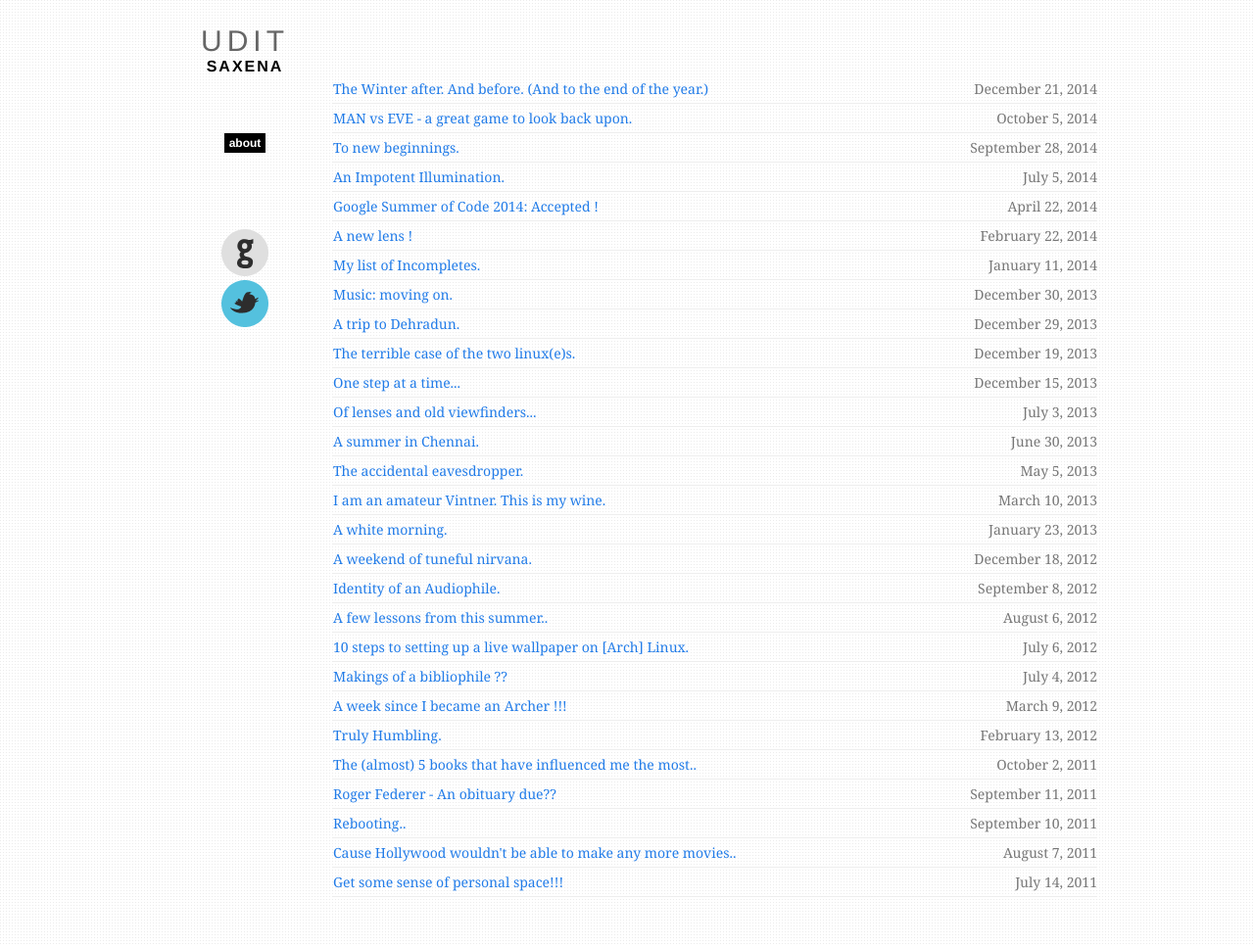
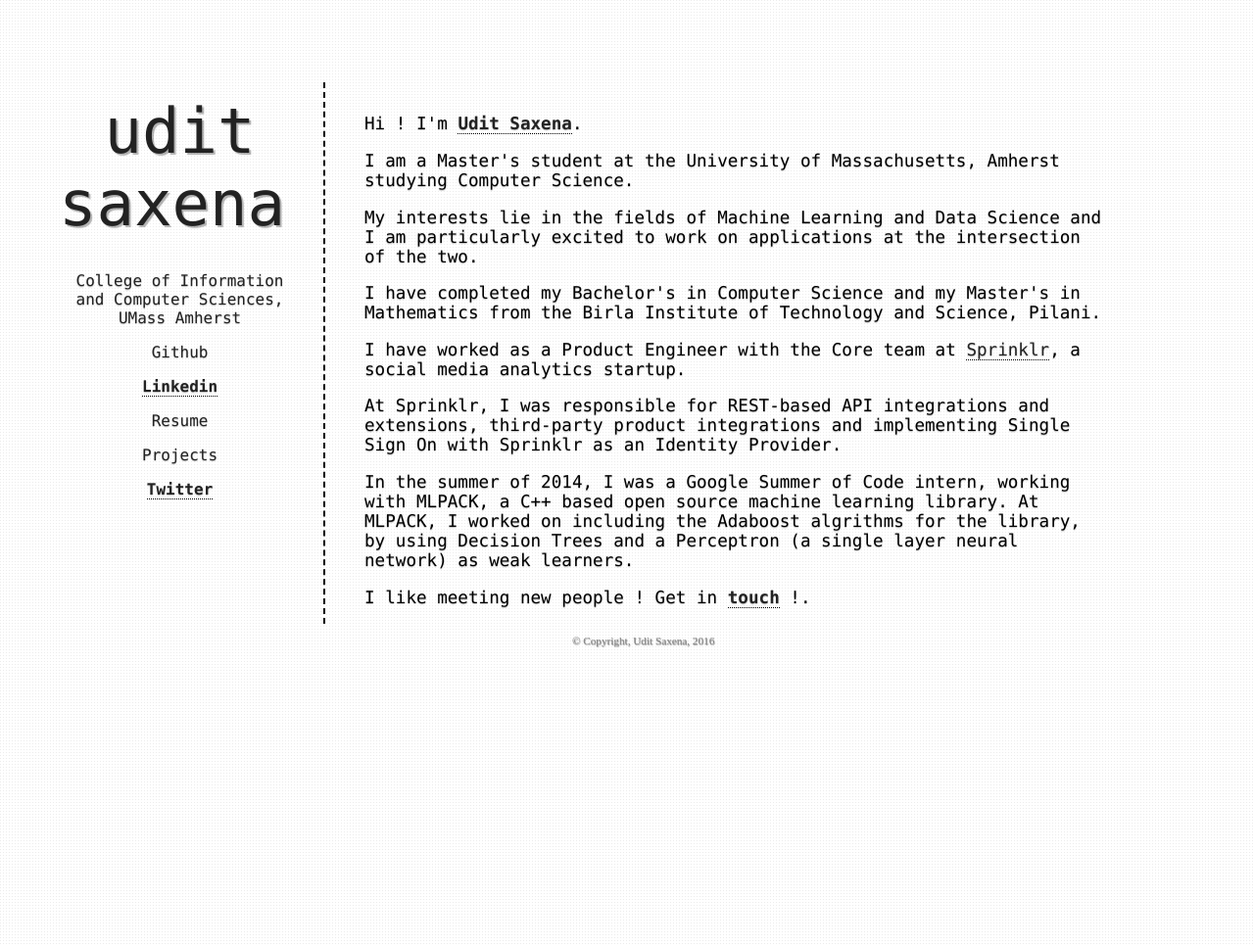
Before and after one commit to uditsaxena/uditsaxena-old.github.com, a Jekyll site: the page index.html, which Jekyll copies as it is, in a window 1280 px wide and 966 px high. Shown: the whole window at 98% size. Built offline with Jekyll 4.4.1, drawn with Linux system fonts in a browser that asks for light colours; Markdown is read by kramdown in place of the engine named in the settings.

Commit message:
Updating website to reflect more relevant and current information.

```diff
--- a/about.html
+++ b/about.html
@@ -1,24 +1,17 @@
-<!doctype html>
-<html>
-<head>
-	<title>Udit Saxena</title>
-	<meta charset="utf-8">
-	<link rel="stylesheet" type="text/css" href="profile.css">
-	<link rel="icon" type="image/x-icon" href="favi.ico">
-</head>
-<body>
-	<div id="one">
-		 <div id="img">u.</div>
-		 <section id="center"><p>Hi there! I'm <a href="#"><strong>Udit Saxena</strong></a>.</p>
-		 	<p>I am a <a href="http://uditsaxena.wordpress.com/" target="_blank"><strong>blogger</strong></a>, a coffee nerd and all-things<a></a>-Linux enthusiast.</p>
-		 	<p>Also, I like to <a href="https://github.com/uditsaxena" target="_blank"><strong>code</strong></a> interesting things.</p>
-		 	<p>I'm <a href="http://www.google-melange.com/gsoc/project/details/google/gsoc2014/udbhavsaxena/5700735861784576" target="_blank"><strong>participating</strong></a> in Google Summer of Code 2014 under <a href="http://mlpack.org/"><strong>MLPACK</strong></a>.</p>
-		 	<p>When I'm not sitting at my lapto<a></a>p, I can be found <a href="http://www.flickr.com/photos/uditsaxena/" target="_blank"><strong>clicking</strong></a> with my Sony A-37, <a href="http://uditsaxena.wordpress.com/2013/03/10/i-am-an-amateur-vintner-this-is-my-wine/" target="_blank"><strong>making my own Wine</strong></a>, cheering the boots off Manche<strong></strong>ster United or just going around being the <a href="http://in.linkedin.com/pub/udit-saxena/18/629/298" target="_blank"><strong>awesome</strong></a> guy that I am.</p>
-		 	<p>I like meeting new people. <a href="mailto:saxena.udit@gmail.com?subject=Hi!"><strong>Get in touch!</strong></a><span class='typing'></span></p>
-		 </section>
-		 <div id="footer">&#0169 Copyright, Udit Saxena, 2013</div>
-	</div>
-	<script src="profl.js"></script>
+---
+layout: layout
+title: "Udit Saxena"
+---
 
-</body>
-</html>
+<div class="content">
+
+<div class="related">
+  <ul>
+  {% for post in site.posts %}
+    <li>
+		<span>{{ post.date | date: "%B %e, %Y" }}</span><a href="{{ post.url }}">{{ post.title }}</a>
+    </li>
+  {% endfor %}
+  </ul>
+  </div>
+</div>
--- a/index.html
+++ b/index.html
@@ -1,17 +1,35 @@
----
-layout: layout
-title: "Udit Saxena"
----
+<!doctype html>
+<html>
+<head>
+	<title>Udit Saxena</title>
+	<meta charset="utf-8">
+	<link rel="stylesheet" type="text/css" href="profile.css">
+	<link rel="icon" type="image/x-icon" href="favi.ico">
+</head>
+<body>
+	<div id="one">
+		<div id="logo-left">
+		 <div id="logo-left-text"><p>udit <br>saxena<span class='typing'></span></p></div>
+		 <div id="logo-left-bottom">College of Information and Computer Sciences,<br> UMass Amherst<br>
+		 <p>Github</p>
+		 <p><a href="https://www.linkedin.com/in/udit-saxena-29862918"><strong>Linkedin</strong></a></p>
+		 <p>Resume</p>
+		 <p>Projects</p>
+		 <p><a href="https://twitter.com/saxenaudit"><strong>Twitter</strong></a></p>
+		 </div>
+		 </div>
+		 <section id="center"><p>Hi ! I'm <a href="#"><strong>Udit Saxena</strong></a>.</p>
+		 	<p>I am a Master's student at the University of Massachusetts, Amherst studying Computer Science.</p>
+		 	<p>My interests lie in the fields of Machine Learning and Data Science and I am particularly excited to work on applications at the intersection of the two.</p>
+		 	<p>I have completed my Bachelor's in Computer Science and my Master's in Mathematics from the Birla Institute of Technology and Science, Pilani.</p>
+		 	<p>I have worked as a Product Engineer with the Core team at <a href="http://www.sprinklr.com">Sprinklr</a>, a social media analytics startup. </p>
+		 	<p>At Sprinklr, I was responsible for REST-based API integrations and extensions, third-party product integrations and implementing Single Sign On with Sprinklr as an Identity Provider.</p>
+		 	<p>In the summer of 2014, I was a Google Summer of Code intern, working with MLPACK, a C++ based open source machine learning library. At MLPACK, I worked on including the Adaboost algrithms for the library, by using Decision Trees and a Perceptron (a single layer neural network) as weak learners.</p>
+		 	<p>I like meeting new people ! Get in <a href="mailto:usaxena@cs.umass.edu?subject=Hi!"><strong>touch</strong></a> !.
+		 </section>
+		 <div id="footer">&#0169 Copyright, Udit Saxena, 2016</div>
+	</div>
+	<script src="profl.js"></script>
 
-<div class="content">
-
-<div class="related">
-  <ul>
-  {% for post in site.posts %}
-    <li>
-		<span>{{ post.date | date: "%B %e, %Y" }}</span><a href="{{ post.url }}">{{ post.title }}</a>
-    </li>
-  {% endfor %}
-  </ul>
-  </div>
-</div>
+</body>
+</html>
--- a/profile.css
+++ b/profile.css
@@ -4,14 +4,24 @@ body {
 	background: #f9f9f9 url('subtle_dots.png') repeat;
 }
 
-#one #img{
+#one #logo-left{
+	float: left;
+	margin: 2% auto auto 4%;
+	position: relative;
+	width: 250px;
 	font-family: "Consolas",Helvetica,Arial,sans-serif;
-	font-size: 5em;
 	color: #222;
-	float: left;
-	margin: 15% auto auto 14%;
-	position: relative;
+	text-align: center;
+	}
+
+#one #logo-left-text{
+	font-size: 4em;
+	height: 180px;
 	text-shadow: 2px 2px 1px rgba(0,0,0,.3);
+}
+
+#one #logo-left-bottom {
+	font-size: 12;
 }
 
 #one {
@@ -23,7 +33,7 @@ body {
 a {
 	border-bottom: 1px dotted black;
 }
-#center a, a:visited {
+a, a:visited {
 	text-decoration: none;
 	color: #222;
 	-moz-transition: all 1s ease;
@@ -31,7 +41,7 @@ a {
 	-o-transition: all 1s ease;
 }
 
-#center a:hover {
+a:hover {
 	background: black;
 	color: white;
 	-moz-transition: all 1s ease;
@@ -41,14 +51,14 @@ a {
 
 #center {
 	display: block;
-	width: 565px;
-	margin: 9% auto auto 1.7%;
+	width: 60%;
+	margin: 6% auto auto 1.7%;
 	font-family: "Consolas",Helvetica,Arial,sans-serif;
 	font-size: 1.1em;
 	float: left;
 	position: relative;
 	padding-top: 15px;
-	padding-left: 30px;
+	padding-left: 40px;
 	border-left: 2px dashed black;
 	-webkit-border-left: 2px dashed black;
 	-moz-border-left: 2px dashed black;
@@ -70,7 +80,7 @@ a {
 
   #footer {
   	float: left;
-  	margin: 45% auto auto 45%;
+  	margin: 50% auto auto 45%;
   	color: #878787;
   	position: absolute;
   	text-shadow: .5px 1px 1px;
--- a/profl.js
+++ b/profl.js
@@ -4,10 +4,10 @@
 
     //  If you don't have QSA, you must hate me
     if(!doc.querySelector) {
-        return alert('Your browser sucks. You don\'t have QSA. Sorry.');
+        return alert('Your browser is incompatible. Sorry.');
     }
 
-    var list = doc.querySelector('section'),
+    var list = doc.querySelector('#logo-left-text'),
         all = list.children,
         i = all.length,
         html = [];
```
